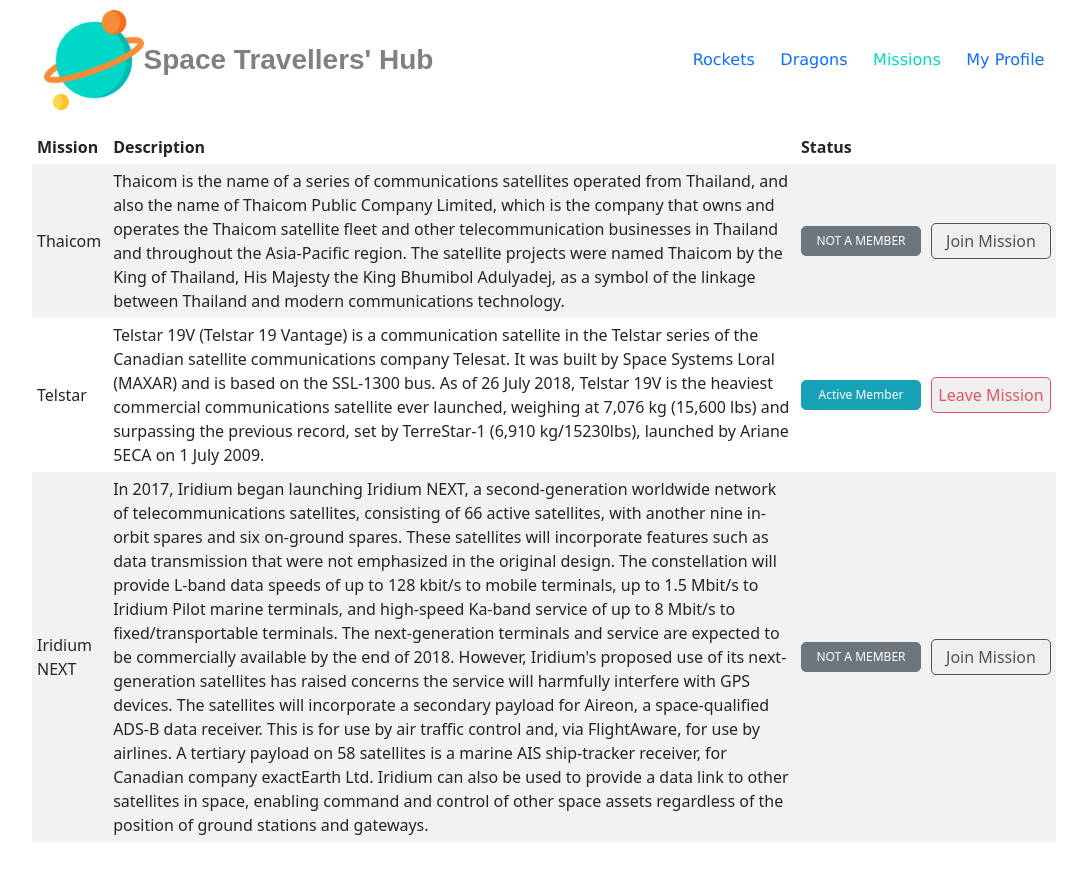
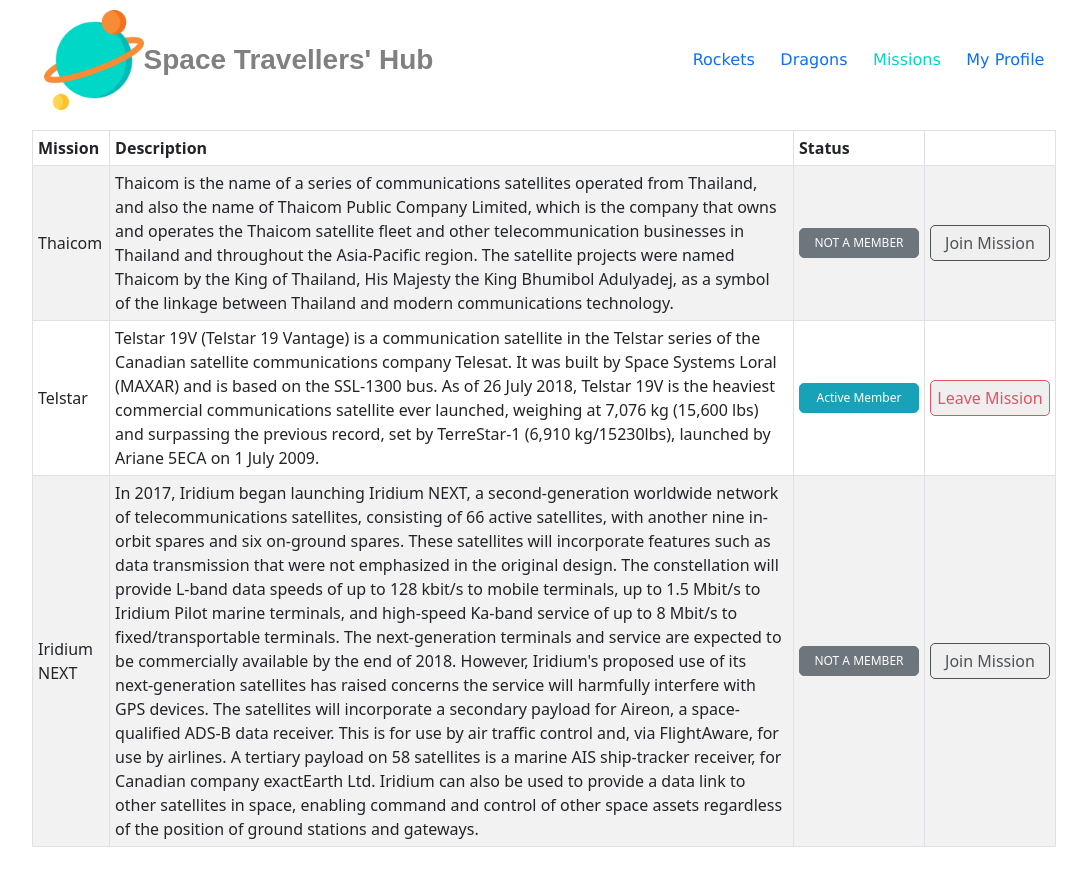
Before and after one commit to kinginthenorthcodez/space-travellers-hub, a React (Create React App) app: page /missions in a window 1280 px wide. Shown: the whole page, without its empty margins (96-1183 px from the left). Before the commit the page ends 852 px from the top, so only its background shows below. Built offline with nearby package versions, Linux system fonts and the light colour scheme; no server answers.

Commit message:
Modify CSS specificity to fix 'missions table lines not displaying'

```diff
--- a/src/components/css/Missions.css
+++ b/src/components/css/Missions.css
@@ -5,17 +5,18 @@
 }
 
 .missionsContainer {
-  width: 100vw;
+  width: 100%;
   overflow: auto;
 }
 
 table {
-  margin: 10px 10%;
+  margin: 10px 10% 30px 10%;
   min-width: 600px;
 }
 
-th,
-td {
+table,
+.missionsContainer th,
+.missionsContainer td {
   border: 1px solid #dee2e6;
   padding: 5px;
 }
@@ -25,42 +26,42 @@ tbody tr:nth-child(odd) {
 }
 
 /* Mission Component */
-button {
+.missionsContainer button {
   width: 120px;
   text-transform: capitalize;
 }
 
-.status {
+.missionsContainer .status {
   font-size: 12px;
   padding: 5px 2px;
   border-radius: 5px;
 }
 
-.action {
+.missionsContainer .action {
   border-radius: 5px;
   font-size: 16px;
 }
 
-.nonMember {
+.missionsContainer .nonMember {
   background: #6d757d;
   border: 1px solid #6d757d;
   color: #fff;
   text-transform: uppercase;
 }
 
-.activeMember {
+.missionsContainer .activeMember {
   background: #18a2b8;
   border: 1px solid #18a2b8;
   color: #fff;
 }
 
-.joinMission {
+.missionsContainer .joinMission {
   color: #4c5257;
   border: 1px solid #4c5257;
   padding: 5px 0;
 }
 
-.leaveMission {
+.missionsContainer .leaveMission {
   padding: 5px 0;
   border: 1px solid #e15361;
   color: #e15361;
```
